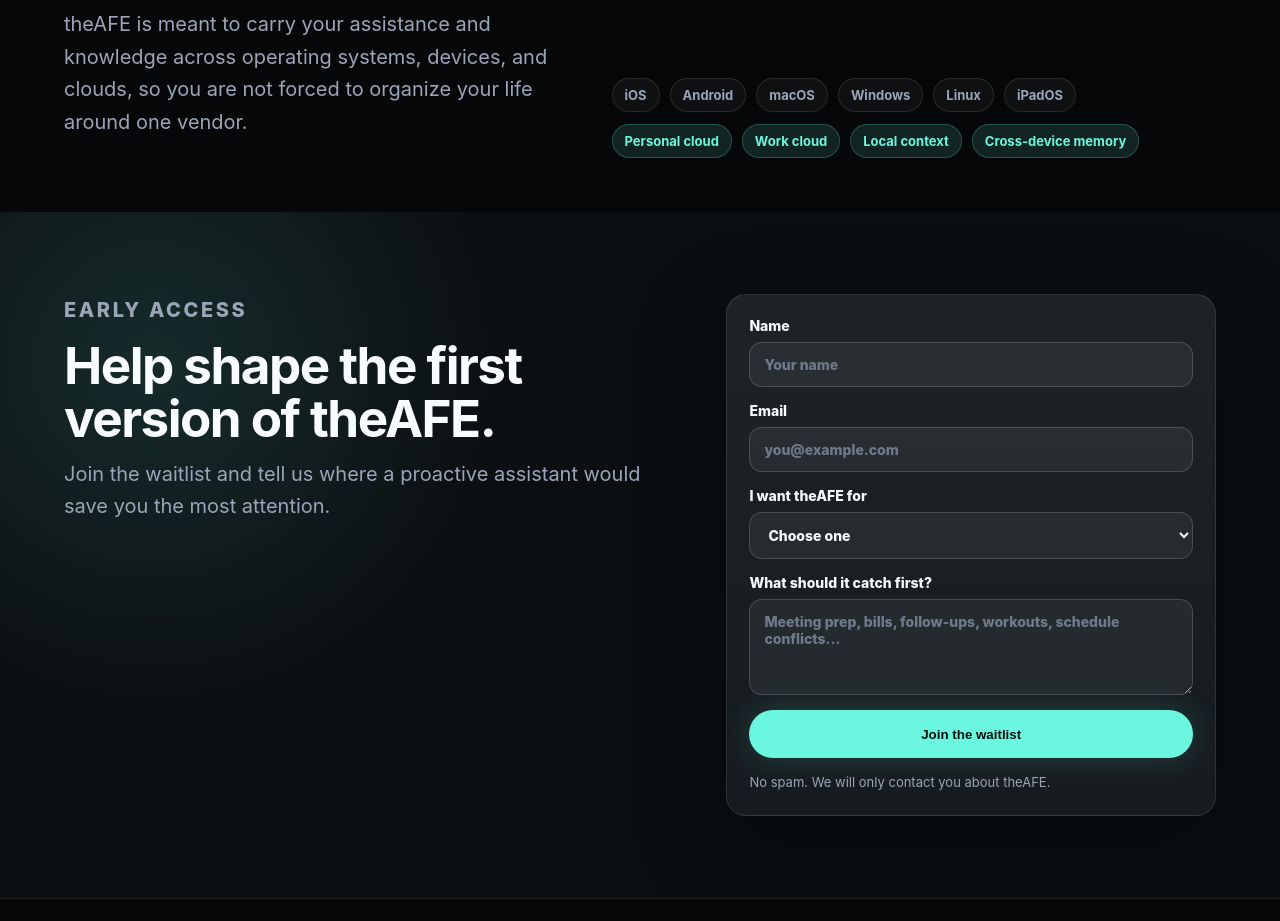
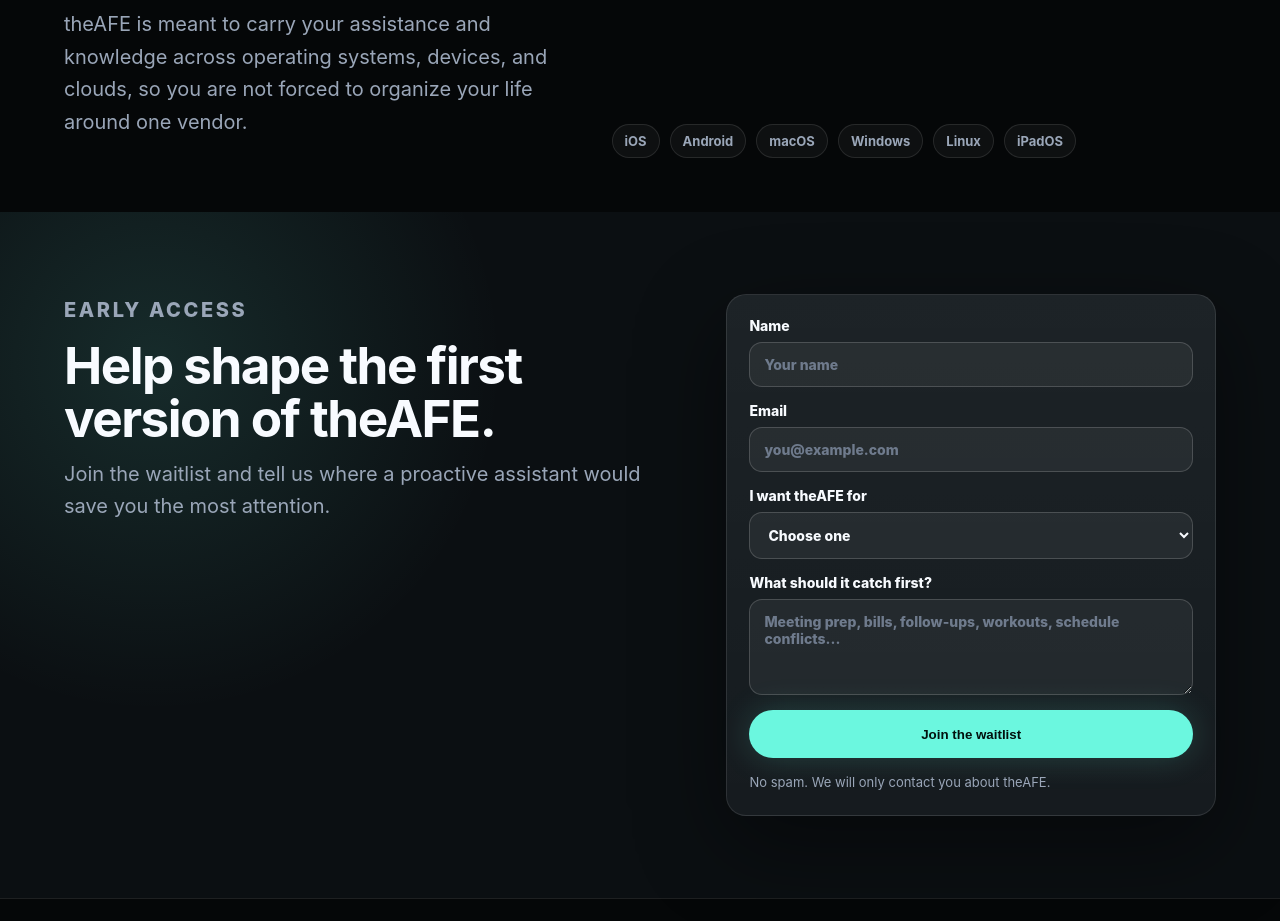
Before and after one commit to vchiranjeeviak/theafedotai, a plain HTML site: page index.html in a window 1280 px wide. Shown: the part 5230-6151 px from the top of the page. Drawn offline with Linux system fonts and the light colour scheme.

Commit message:
simpler vendor agnostic

```diff
--- a/index.html
+++ b/index.html
@@ -284,12 +284,6 @@
             <span>Linux</span>
             <span>iPadOS</span>
           </div>
-          <div class="cloud-list" aria-label="Cloud portability principles">
-            <span>Personal cloud</span>
-            <span>Work cloud</span>
-            <span>Local context</span>
-            <span>Cross-device memory</span>
-          </div>
         </div>
       </section>
 
```
